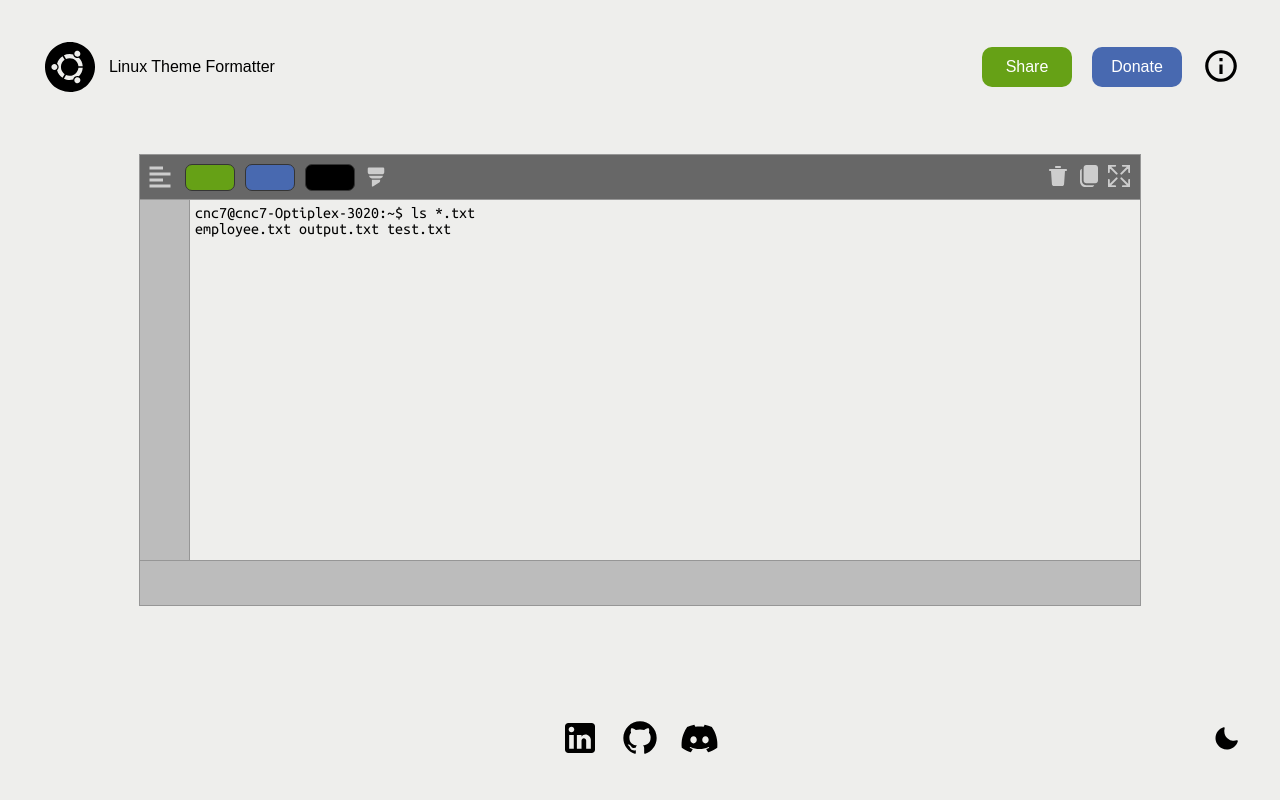
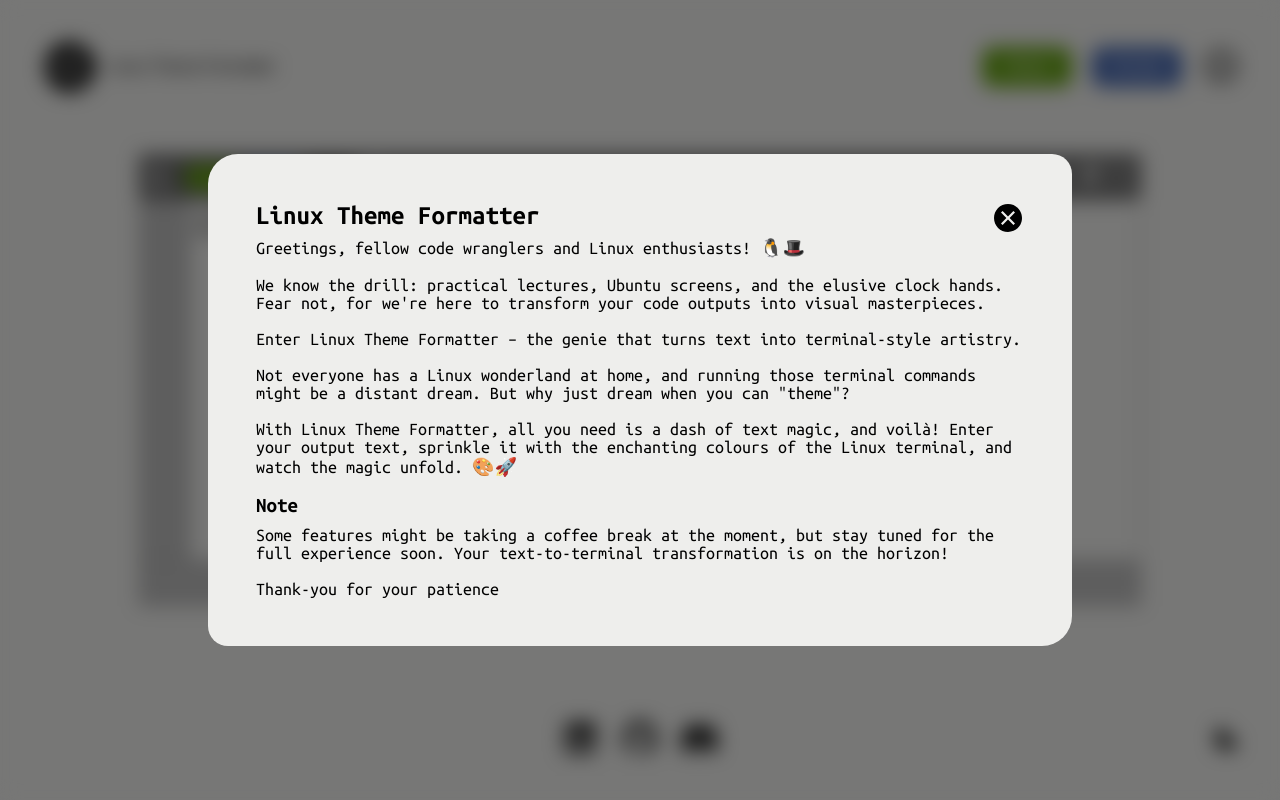
Before and after one commit to ValerianCoelho/Linux-Theme-Formatter, a React (Vite) app: page / in a window 1280 px wide. Both pictures are taken after a click on the button 1221 px from the left and 67 px from the top of the page. Built offline with nearby package versions, Linux system fonts and the light colour scheme.

Commit message:
About Button Working

```diff
--- a/src/Components/Navbar/Navbar.jsx
+++ b/src/Components/Navbar/Navbar.jsx
@@ -1,8 +1,9 @@
-import React from "react";
+import React, { useState } from "react";
 import { connect } from "react-redux";
-import { Logo, About } from "./Svg/Svg";
+import { Logo, About, Close } from "./Svg/Svg";
 
 function Navbar(props) {
+  const [isAboutActive, setIsAboutActive] = useState(false)
   const styles = `
     .header {
       display: flex;
@@ -36,8 +37,43 @@ function Navbar(props) {
       align-items: center;
       text-decoration: none;
     }
-    .about {
+    .about-btn {
       background-color: ${props.Theme.pageBgColor}
+    }
+    .overlay {
+      display: none;
+    }
+    .overlay-active {
+      background-color: ${props.Theme.pageBgColor};
+      position: absolute;
+      top: 0;
+      left: 0;
+      width: 100vw;
+      height: 100vh;
+      background-color: rgba(0 ,0 ,0 , 0.5);
+      backdrop-filter: blur(10px);
+      display: flex;
+      justify-content: center;
+      align-items: center;
+    }
+    .about-window {
+      width: 60%;
+      color: ${props.Theme.pageFgColor};
+      background-color: ${props.Theme.pageBgColor};
+      padding: 3rem;
+      border-radius: 30px 20px;
+      font-size: 18px;
+    }
+    .heading {
+      display: flex;
+      justify-content: space-between;
+      margin-bottom: 10pxl
+    }
+    button {
+      background-color: ${props.Theme.pageBgColor};
+    }
+    h2, h3, p {
+      font-family: 'Ubuntu Mono', monospace;
     }
   `
   return (
@@ -51,8 +87,32 @@ function Navbar(props) {
         <nav className="navigation-section">
           <a href={`https://api.whatsapp.com/send?text=' + ${encodeURIComponent(window.document.title + ' - ' + window.location.href)}`} target="_blank" className="btn share-btn">Share</a>
           <a href="https://www.buymeacoffee.com/vc27" target="_blank" className="btn donate-btn">Donate</a>
-          <button  className="about"><About color={props.Theme.pageFgColor}/></button>
+          <button className="about-btn" onClick={()=>{
+            setIsAboutActive(true)
+          }}><About color={props.Theme.pageFgColor}/></button>
         </nav>
+        <div className={isAboutActive ? 'overlay-active' : 'overlay'}>
+          <div className="about-window">
+            <div className="heading">
+              <h2>Linux Theme Formatter</h2>
+              <button onClick={()=>{
+                setIsAboutActive(false)
+              }}><Close color={props.Theme.pageFgColor}/></button>
+            </div>
+            <p>
+              Greetings, fellow code wranglers and Linux enthusiasts! 🐧🎩<br/><br/>
+              We know the drill: practical lectures, Ubuntu screens, and the elusive clock hands. Fear not, for we're here to transform your code outputs into visual masterpieces. <br/><br/>
+              Enter Linux Theme Formatter – the genie that turns text into terminal-style artistry.<br/><br/>
+              Not everyone has a Linux wonderland at home, and running those terminal commands might be a distant dream. But why just dream when you can "theme"?<br/><br/>
+              With Linux Theme Formatter, all you need is a dash of text magic, and voilà! Enter your output text, sprinkle it with the enchanting colours of the Linux terminal, and watch the magic unfold. 🎨🚀<br/><br/>
+            </p>
+            <h3 style={{ marginBottom: '10px' }}>Note</h3>
+            <p>
+              Some features might be taking a coffee break at the moment, but stay tuned for the full experience soon. Your text-to-terminal transformation is on the horizon!<br/><br/>
+              Thank-you for your patience
+            </p>
+          </div>
+        </div>
       </header>
     </>
   )
--- a/src/Components/Navbar/Svg/Svg.jsx
+++ b/src/Components/Navbar/Svg/Svg.jsx
@@ -13,3 +13,11 @@ export const About = (props) => {
     </svg>
   );
 };
+
+export const Close = (props) => {
+  return (
+    <svg width="32" height="32" viewBox="0 0 32 32" fill="none" xmlns="http://www.w3.org/2000/svg">
+      <path d="M16 2C8.2 2 2 8.2 2 16C2 23.8 8.2 30 16 30C23.8 30 30 23.8 30 16C30 8.2 23.8 2 16 2ZM21.4 23L16 17.6L10.6 23L9 21.4L14.4 16L9 10.6L10.6 9L16 14.4L21.4 9L23 10.6L17.6 16L23 21.4L21.4 23Z" fill={`${props.color}`}/>
+    </svg>
+  );
+};
```
